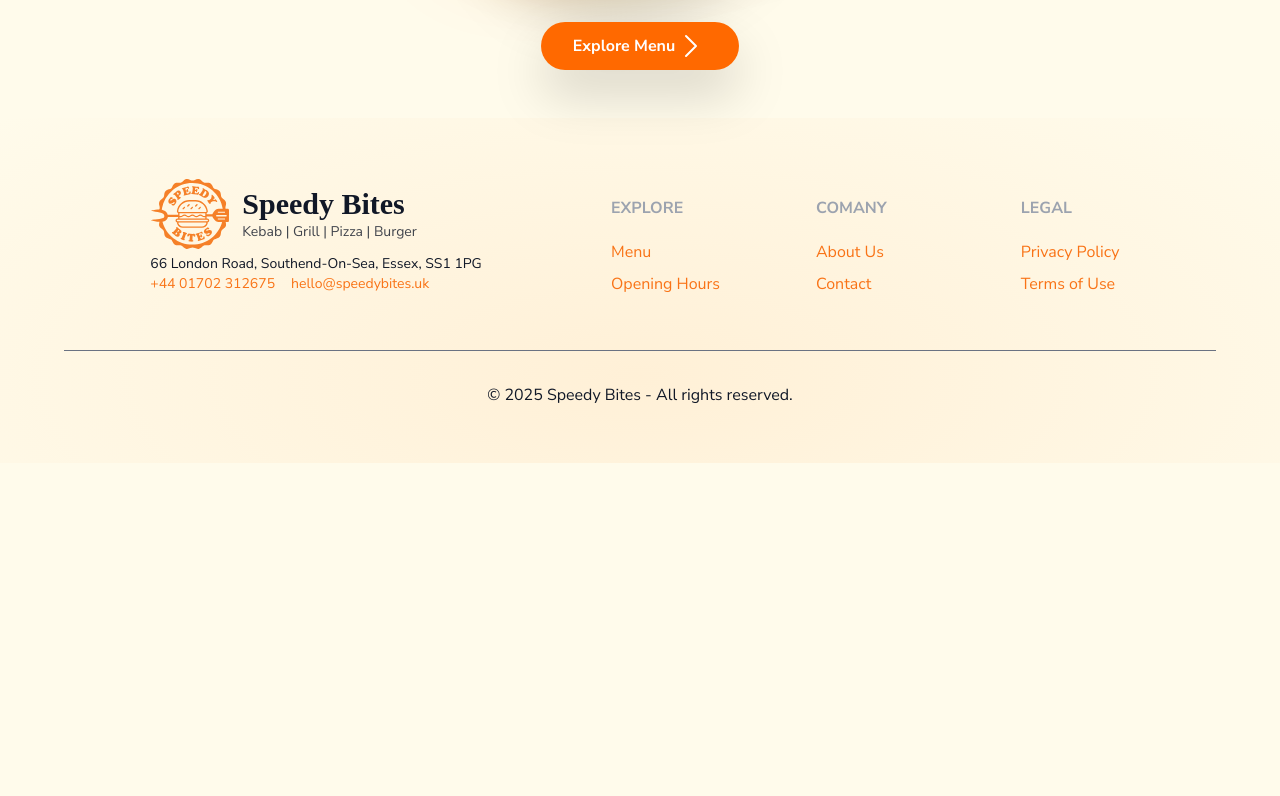
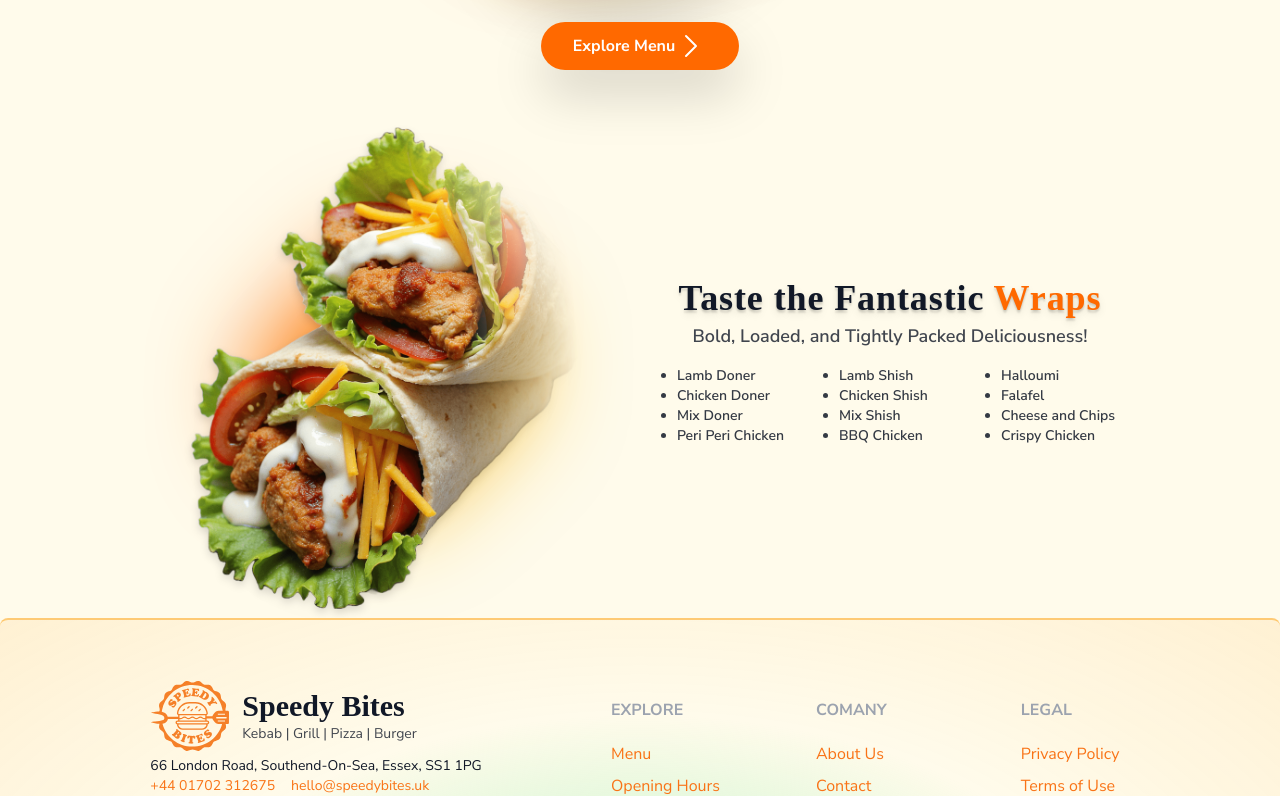
Before and after one commit to shakilahmedbhuiyan/speedy-bites, a Vue app: page / in a window 1280 px wide. Shown: the part 609-1405 px from the top of the page. Before the commit the page ends 1072 px from the top, so only its background shows below. Built offline with nearby package versions, Linux system fonts and the light colour scheme; a web font is replaced by a local one.

Commit message:
wrap section

```diff
--- a/src/App.vue
+++ b/src/App.vue
@@ -4,7 +4,7 @@ import MainFooter from './components/MainFooter.vue'
 import { useHead } from '@unhead/vue'
 
 useHead({
-  title: 'Speedy Bites- Kebab Grill Pizza Burger',
+  title: 'Kebab Grill Pizza Burger',
   titleTemplate: '%s - Speedy Bites',
   htmlAttrs: {
     lang: 'en',
--- a/src/assets/main.css
+++ b/src/assets/main.css
@@ -89,6 +89,25 @@
     width: 300px;
     border-radius: calc(infinity * 1px);
     z-index: -1;
-    box-shadow: 25px 0px 100px theme('colors.yellow.500'),
+    box-shadow: 10px 0px 100px theme('colors.yellow.500'),
+    -10px 0px 100px theme('colors.orange.500');
+}
+
+.wrap-image{
+  position: relative;
+  display: flex;
+  justify-content: center;
+  align-items: center;
+}
+
+.wrap-image:after {
+  content: "";
+    position: absolute;
+    @apply rotate-45;
+    height: 250px;
+    width: 140px;
+    border-radius: calc(infinity * 1px);
+    z-index: -1;
+    box-shadow: 50px 0px 100px theme('colors.yellow.500'),
     -20px 0px 100px theme('colors.orange.500');
 }
--- a/src/components/MainFooter.vue
+++ b/src/components/MainFooter.vue
@@ -1,8 +1,8 @@
 <template>
   <div
-    class="flex flex-col w-full h-fit bg-radial-[at_50%_75%] from-orange-200/30 dark:from-emerald-900/20 to-transparent bg-cover
-    bg-no-repeat bg-center
-    px-16 py-14"
+    class="flex flex-col w-full h-fit rounded-lg bg-radial-[at_50%_95%] from-green-300/30 dark:from-emerald-900/20 from-20%
+    via-transparent to-amber-500/10  dark:to-transparent  bg-cover
+    bg-no-repeat bg-center px-16 py-14 border-t-2 border-amber-500/50"
     bis_skin_checked="1"
   >
     <div class="flex md:flex-row flex-col justify-center items-center" bis_skin_checked="1">
@@ -53,8 +53,8 @@
       </div>
     </div>
     <div class="w-full border-t border-gray-500 my-8" bis_skin_checked="1"></div>
-    <div class="text-center" bis_skin_checked="1">
-      © 2025 {{ $appName }} - All rights reserved.
+    <div class="text-center text-sm" bis_skin_checked="1">
+      ©  {{ new Date().getFullYear()+" "+ $appName }} - All rights reserved.
     </div>
     <!---->
   </div>
--- a/src/components/TheWelcome.vue
+++ b/src/components/TheWelcome.vue
@@ -1,11 +1,11 @@
 <script setup>
-
+import Wrap from '@/components/WrapSection.vue';
+const isDev = import.meta.env.DEV;
 
 </script>
 
 <template>
   <section class="max-w-4xl mx-auto flex justify-center items-center flex-col gap-4 mb-12">
-
     <div class="flex flex-col justify-center items-center text-center font-serif w-full mt-10">
       <h1 class="text-4xl mt-8 font-bold text-center text-gray-800 dark:text-amber-100
       drop-shadow-lg mx-auto divide-x divide-gray-300 dark:divide-slate-700">
@@ -21,7 +21,9 @@
     </div>
 
     <div class="hero-image -skew-y-12 skew-x-5">
-      <img src="@/assets/img/2.png" alt="Welcome Image" width="350"
+      <img :src="isDev ? 'src/assets/img/2.png' :
+      '/cdn-cgi/image/width=500,quality=80,quality=80,format=webp,onerror=redirect/src/assets/img/2.png'"
+      alt="Welcome Image" width="350"
       class="h-auto max-w-xl mx-auto drop-shadow-2xl bg-blend-color motion-safe:animate-wiggle" />
     </div>
 
@@ -36,7 +38,6 @@
         </svg>
       </router-link>
     </div>
-
-
-</section>
+  </section>
+  <Wrap />
 </template>
--- /dev/null
+++ b/src/components/WrapSection.vue
@@ -0,0 +1,57 @@
+
+
+<template>
+  <section id="wrap">
+    <div class="container">
+      <div class="flex flex-wrap items-center max-w-5xl mx-auto overflow-clip">
+
+          <div class="wrap-image">
+            <img class="mask-radial-[90%_100%] mask mask-radial-from-75% mask-radial-at-left
+          dark:-mask-linear-80 dark:mask-linear-from-65% dark:mask-linear-to-90% drop-shadow-lg
+        aspect-square sm:aspect-auto" width="500"
+        :src="$isDev ? '/src/assets/img/wrap.png' :
+      '/cdn-cgi/image/width=500,quality=80,quality=80,format=webp,onerror=redirect/src/assets/img/wrap.png'" />
+          </div>
+
+
+
+        <div class="flex flex-col justify-center items-center text-center mx-auto">
+          <h2 class="text-4xl font-bold text-shadow-lg font-serif tracking-wide
+          dark:text-shadow-lg/70 dark:text-shadow-amber-500/40">
+          Taste the Fantastic
+            <span class="dark:text-amber-500 text-orange-500 ">Wraps</span>
+          </h2>
+          <p class="text-lg font-semibold leading-loose w-fit opacity-80">
+            Bold, Loaded, and Tightly Packed Deliciousness!
+            </p>
+            <div class="grid grid-cols-3 gap-8 sm:gap-12 text-start text-sm font-semibold pl-3 mx-auto w-fit my-3 opacity-85">
+              <ul class="list-disc">
+                <li>Lamb Doner</li>
+                <li>Chicken Doner</li>
+                <li>Mix Doner</li>
+                <li>Peri Peri Chicken</li>
+              </ul>
+
+              <ul class="list-disc">
+                <li>Lamb Shish</li>
+                <li>Chicken Shish</li>
+                <li>Mix Shish</li>
+                <li>BBQ Chicken</li>
+              </ul>
+
+              <ul class="list-disc">
+                <li>Halloumi</li>
+                <li>Falafel</li>
+                <li>Cheese and Chips</li>
+                <li>Crispy Chicken</li>
+              </ul>
+
+            </div>
+
+        </div>
+
+    </div>
+    </div>
+
+  </section>
+</template>
--- /dev/null
+++ b/src/globalProperties.js
@@ -0,0 +1,7 @@
+// src/globalProperties.js
+export default {
+  install(app) {
+    app.config.globalProperties.$isDev = import.meta.env.DEV
+    app.config.globalProperties.$appName = 'Speedy Bites'
+  },
+}
--- a/src/main.js
+++ b/src/main.js
@@ -4,15 +4,13 @@ import { createApp } from 'vue'
 import { createHead } from '@unhead/vue/client'
 import App from './App.vue'
 import router from './router'
+import globalProperties from './globalProperties'
 
 const app = createApp(App)
 const head = createHead()
 
 app.use(router)
 app.use(head)
+app.use(globalProperties)
 
-app.info = {
-  name: 'Speedy Bites',
-}
-app.config.globalProperties.$appName = app.info.name
 app.mount('#app')
--- a/src/router/index.js
+++ b/src/router/index.js
@@ -12,14 +12,21 @@ const router = createRouter({
     {
       path: '/about',
       name: 'about',
-      // route level code-splitting
-      // this generates a separate chunk (About.[hash].js) for this route
-      // which is lazy-loaded when the route is visited.
       component: () => import('../views/AboutView.vue'),
+    },
+
+    {
+      path: '/menu',
+      name: 'menu',
+      component: () => import('../views/MenuView.vue'),
+    },
+
+    {
+      path: '/contact',
+      name: 'contact',
+      component: () => import('../views/ContactView.vue'),
     },
   ],
 })
 
-
-
 export default router
--- /dev/null
+++ b/src/views/ContactView.vue
@@ -0,0 +1,3 @@
+<template>
+  Contact page
+</template>
--- /dev/null
+++ b/src/views/MenuView.vue
@@ -0,0 +1,3 @@
+<template>
+  Menu page
+</template>
```
Also changed, not shown: jsconfig.json (+6 -1 lines), src/assets/img/wrap.png (added), 1 other file (tests, documents, lock files or other folders).
